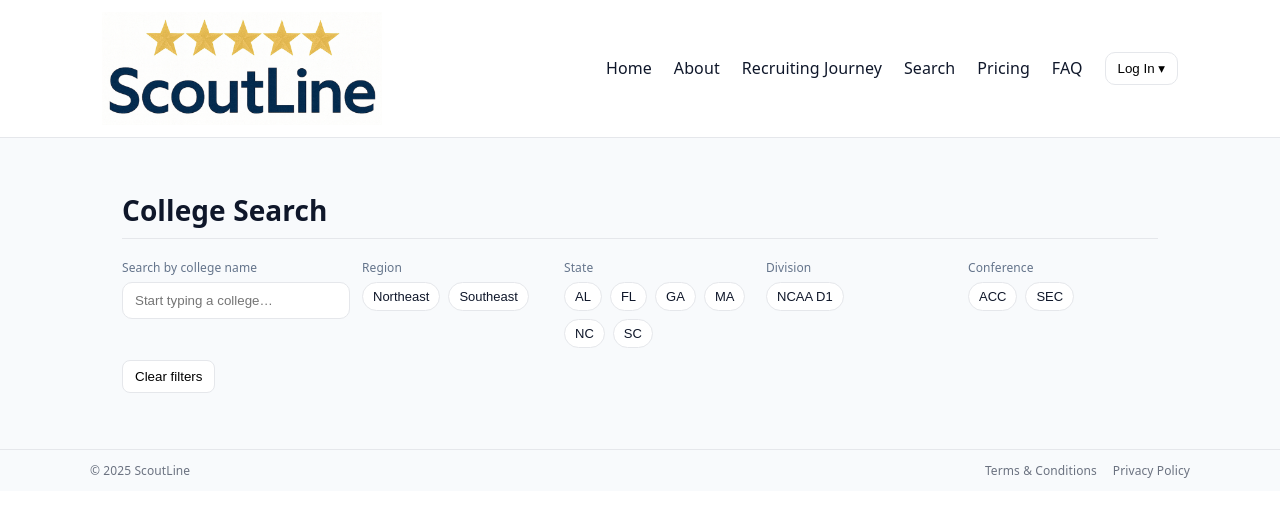
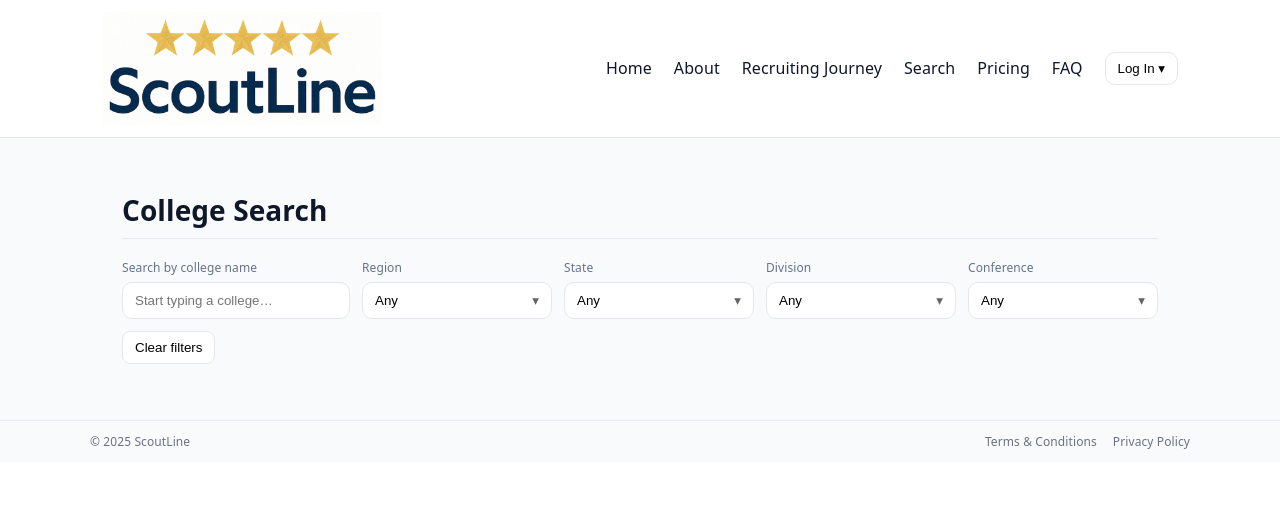
Before and after one commit to mattblittle-create/scoutline-beta, a Next.js app: page /college-search in a window 1280 px wide. Shown: the top 516 px of the page. Built offline with nearby package versions, Linux system fonts and the light colour scheme.

Commit message:
Update CollegeSearch.tsx

```diff
--- a/app/components/CollegeSearch.tsx
+++ b/app/components/CollegeSearch.tsx
@@ -1,5 +1,5 @@
 "use client";
-import React, { useMemo, useState } from "react";
+import React, { useMemo, useState, useRef, useEffect } from "react";
 import Link from "next/link";
 
 // --- Demo data (swap this for your real dataset later) ---
@@ -34,6 +34,7 @@ export default function CollegeSearch() {
   const [divisions, setDivisions] = useState<string[]>([]);
   const [conferences, setConferences] = useState<string[]>([]);
   const [showSuggestions, setShowSuggestions] = useState(false);
+  const [highlightIndex, setHighlightIndex] = useState(-1);
 
   // Build option lists from data
   const regionOptions = useMemo(() => uniqSorted(SAMPLE_COLLEGES.map(c => c.region)), []);
@@ -68,16 +69,36 @@ export default function CollegeSearch() {
     });
   }, [query, regions, states, divisions, conferences]);
 
-  function toggleValue(list: string[], value: string, setList: (v: string[]) => void) {
-    setList(list.includes(value) ? list.filter(v => v !== value) : [...list, value]);
-  }
-
   function clearAll() {
     setQuery("");
     setRegions([]);
     setStates([]);
     setDivisions([]);
     setConferences([]);
+    setHighlightIndex(-1);
+  }
+
+  const inputRef = useRef<HTMLInputElement | null>(null);
+
+  // Handle keyboard navigation in suggestions
+  function onKeyDown(e: React.KeyboardEvent<HTMLInputElement>) {
+    if (!showSuggestions || suggestions.length === 0) return;
+    if (e.key === "ArrowDown") {
+      e.preventDefault();
+      setHighlightIndex((i) => (i + 1) % suggestions.length);
+    } else if (e.key === "ArrowUp") {
+      e.preventDefault();
+      setHighlightIndex((i) => (i - 1 + suggestions.length) % suggestions.length);
+    } else if (e.key === "Enter") {
+      if (highlightIndex >= 0 && highlightIndex < suggestions.length) {
+        setQuery(suggestions[highlightIndex]);
+        setShowSuggestions(false);
+        setHighlightIndex(-1);
+      }
+    } else if (e.key === "Escape") {
+      setShowSuggestions(false);
+      setHighlightIndex(-1);
+    }
   }
 
   return (
@@ -100,12 +121,14 @@ export default function CollegeSearch() {
             Search by college name
           </label>
           <input
+            ref={inputRef}
             type="text"
             placeholder="Start typing a college…"
             value={query}
-            onChange={(e) => setQuery(e.target.value)}
+            onChange={(e) => { setQuery(e.target.value); setHighlightIndex(-1); }}
             onFocus={() => setShowSuggestions(true)}
             onBlur={() => setTimeout(() => setShowSuggestions(false), 150)}
+            onKeyDown={onKeyDown}
             style={{
               width: "100%",
               padding: "10px 12px",
@@ -131,16 +154,17 @@ export default function CollegeSearch() {
                 overflowY: "auto",
               }}
             >
-              {suggestions.map((name) => (
+              {suggestions.map((name, idx) => (
                 <button
                   key={name}
                   onMouseDown={(e) => e.preventDefault()}
-                  onClick={() => { setQuery(name); setShowSuggestions(false); }}
+                  onClick={() => { setQuery(name); setShowSuggestions(false); setHighlightIndex(-1); }}
+                  onMouseEnter={() => setHighlightIndex(idx)}
                   style={{
                     width: "100%",
                     textAlign: "left",
                     padding: "10px 12px",
-                    background: "transparent",
+                    background: idx === highlightIndex ? "#f6f7fb" : "transparent",
                     border: "none",
                     cursor: "pointer",
                   }}
@@ -152,30 +176,30 @@ export default function CollegeSearch() {
           )}
         </div>
 
-        {/* Multi-selects (simple pill checklists) */}
-        <FilterColumn
+        {/* Multi-select dropdowns */}
+        <MultiSelectDropdown
           label="Region"
           options={regionOptions}
           selected={regions}
-          onToggle={(v) => toggleValue(regions, v, setRegions)}
+          setSelected={setRegions}
         />
-        <FilterColumn
+        <MultiSelectDropdown
           label="State"
           options={stateOptions}
           selected={states}
-          onToggle={(v) => toggleValue(states, v, setStates)}
+          setSelected={setStates}
         />
-        <FilterColumn
+        <MultiSelectDropdown
           label="Division"
           options={divisionOptions}
           selected={divisions}
-          onToggle={(v) => toggleValue(divisions, v, setDivisions)}
+          setSelected={setDivisions}
         />
-        <FilterColumn
+        <MultiSelectDropdown
           label="Conference"
           options={conferenceOptions}
           selected={conferences}
-          onToggle={(v) => toggleValue(conferences, v, setConferences)}
+          setSelected={setConferences}
         />
       </div>
 
@@ -255,45 +279,118 @@ export default function CollegeSearch() {
   );
 }
 
-function FilterColumn({
+/** Multi-select dropdown with checkboxes (no external deps) */
+function MultiSelectDropdown({
   label,
   options,
   selected,
-  onToggle,
+  setSelected,
 }: {
   label: string;
   options: string[];
   selected: string[];
-  onToggle: (v: string) => void;
+  setSelected: (v: string[]) => void;
 }) {
+  const [open, setOpen] = useState(false);
+  const wrapRef = useRef<HTMLDivElement | null>(null);
+
+  useEffect(() => {
+    function onDocClick(e: MouseEvent) {
+      if (!wrapRef.current) return;
+      if (!wrapRef.current.contains(e.target as Node)) setOpen(false);
+    }
+    document.addEventListener("mousedown", onDocClick);
+    return () => document.removeEventListener("mousedown", onDocClick);
+  }, []);
+
+  function toggleValue(value: string) {
+    setSelected(
+      selected.includes(value)
+        ? selected.filter(v => v !== value)
+        : [...selected, value]
+    );
+  }
+
+  const summary =
+    selected.length === 0
+      ? "Any"
+      : selected.length <= 2
+      ? selected.join(", ")
+      : `${selected.length} selected`;
+
   return (
-    <div>
+    <div ref={wrapRef} style={{ position: "relative" }}>
       <label style={{ display: "block", fontSize: 12, color: "#64748b", marginBottom: 6 }}>
         {label}
       </label>
-      <div style={{ display: "flex", flexWrap: "wrap", gap: 8 }}>
+      <button
+        type="button"
+        onClick={() => setOpen(o => !o)}
+        style={{
+          width: "100%",
+          textAlign: "left",
+          padding: "10px 12px",
+          border: "1px solid #e5e7eb",
+          borderRadius: 10,
+          background: "#fff",
+          cursor: "pointer",
+        }}
+      >
+        {summary}
+        <span style={{ float: "right", opacity: 0.6 }}>▾</span>
+      </button>
+
+      {open && (
+        <div
+          style={{
+            position: "absolute",
+            zIndex: 20,
+            top: "100%",
+            left: 0,
+            right: 0,
+            marginTop: 6,
+            background: "#fff",
+            border: "1px solid #e5e7eb",
+            borderRadius: 10,
+            boxShadow: "0 10px 24px rgba(0,0,0,0.08)",
+            maxHeight: 260,
+            overflowY: "auto",
+            padding: 8,
+          }}
+        >
           {options.map((opt) => {
             const active = selected.includes(opt);
             return (
-            <button
-              type="button"
+              <label
                 key={opt}
-              onClick={() => onToggle(opt)}
                 style={{
-                padding: "6px 10px",
-                borderRadius: 999,
-                border: active ? "1px solid #ca9a3f" : "1px solid #e5e7eb",
-                background: active ? "#fff7e6" : "#fff",
+                  display: "flex",
+                  alignItems: "center",
+                  gap: 10,
+                  padding: "8px 8px",
+                  borderRadius: 8,
+                  background: active ? "#fff7e6" : "transparent",
                   color: active ? "#8a6b20" : "#0f172a",
+                  border: active ? "1px solid #f3e2b7" : "1px solid transparent",
                   cursor: "pointer",
-                fontSize: 13,
                 }}
               >
-              {opt}
-            </button>
+                <input
+                  type="checkbox"
+                  checked={active}
+                  onChange={() => toggleValue(opt)}
+                />
+                <span>{opt}</span>
+              </label>
             );
           })}
+          {options.length === 0 && (
+            <div style={{ padding: 8, color: "#64748b", fontSize: 14 }}>
+              No options
             </div>
+          )}
+        </div>
+      )}
     </div>
   );
 }
```
Lines whose indentation alone changed are shown as unchanged.
